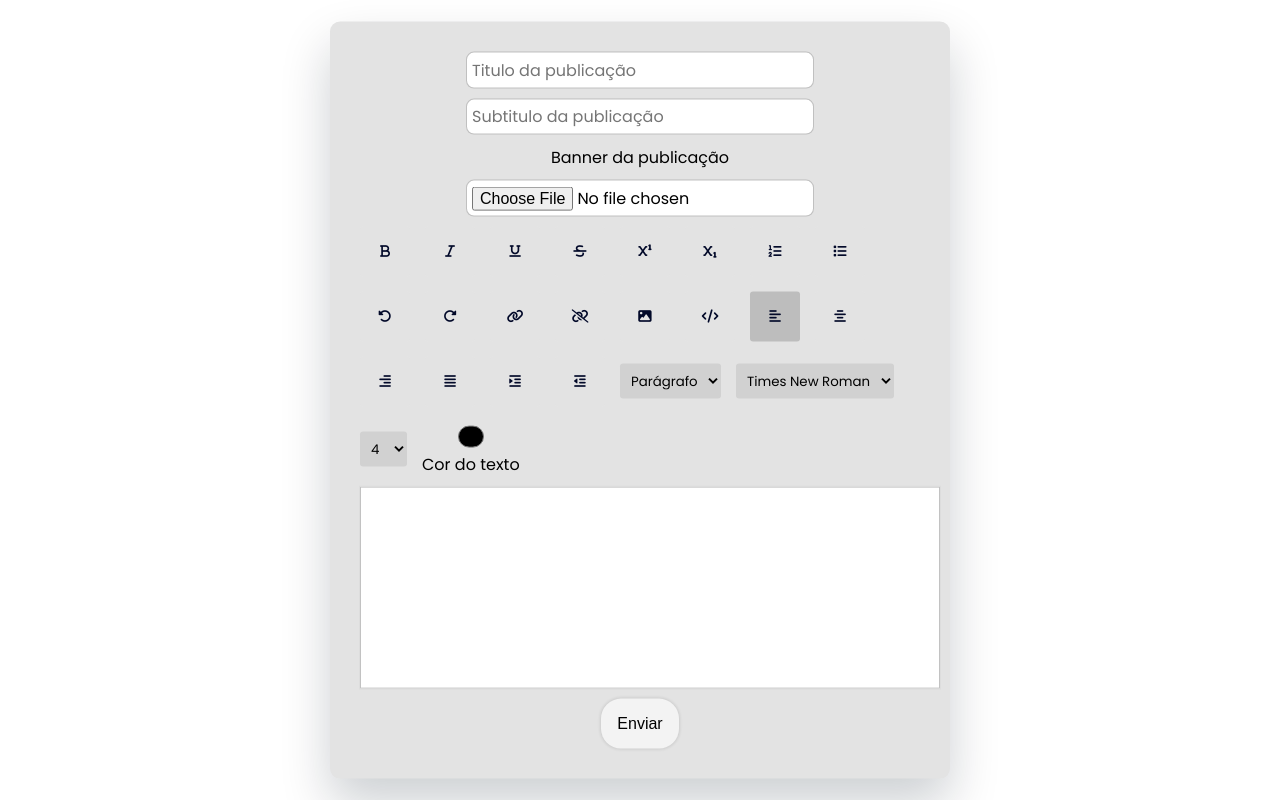
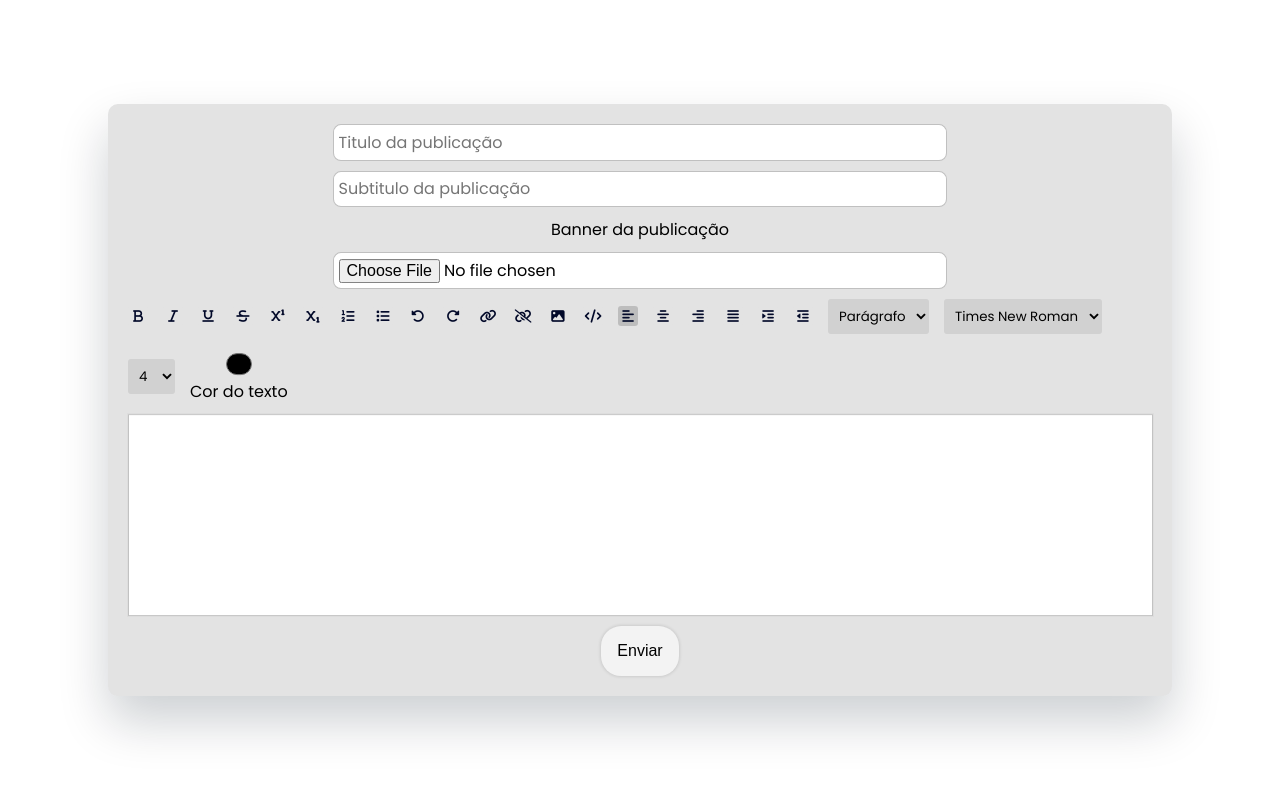
Before and after one commit to altair-noberto/htmleditor, a React (Vite) app: page / in a window 1280 px wide. Built offline with nearby package versions, Linux system fonts and the light colour scheme.

Commit message:
Update App.css

```diff
--- a/src/App.css
+++ b/src/App.css
@@ -38,8 +38,8 @@
 
 .container{
   background-color: #e3e3e3;
-  width: 70vh;
-  padding: 30px 30px 30px 30px;
+  width: 80vw;
+  padding: 20px 20px 20px 20px;
   position: absolute;
   transform: translate(-50%, -50%);
   left: 50%;
@@ -56,8 +56,8 @@
 }
 
 .btn-txtEdit{
-  height: 50px;
-  width: 50px;
+  height: 20px;
+  width: 20px;
   display: grid;
   place-items: center;
   border-radius: 3px;
```
